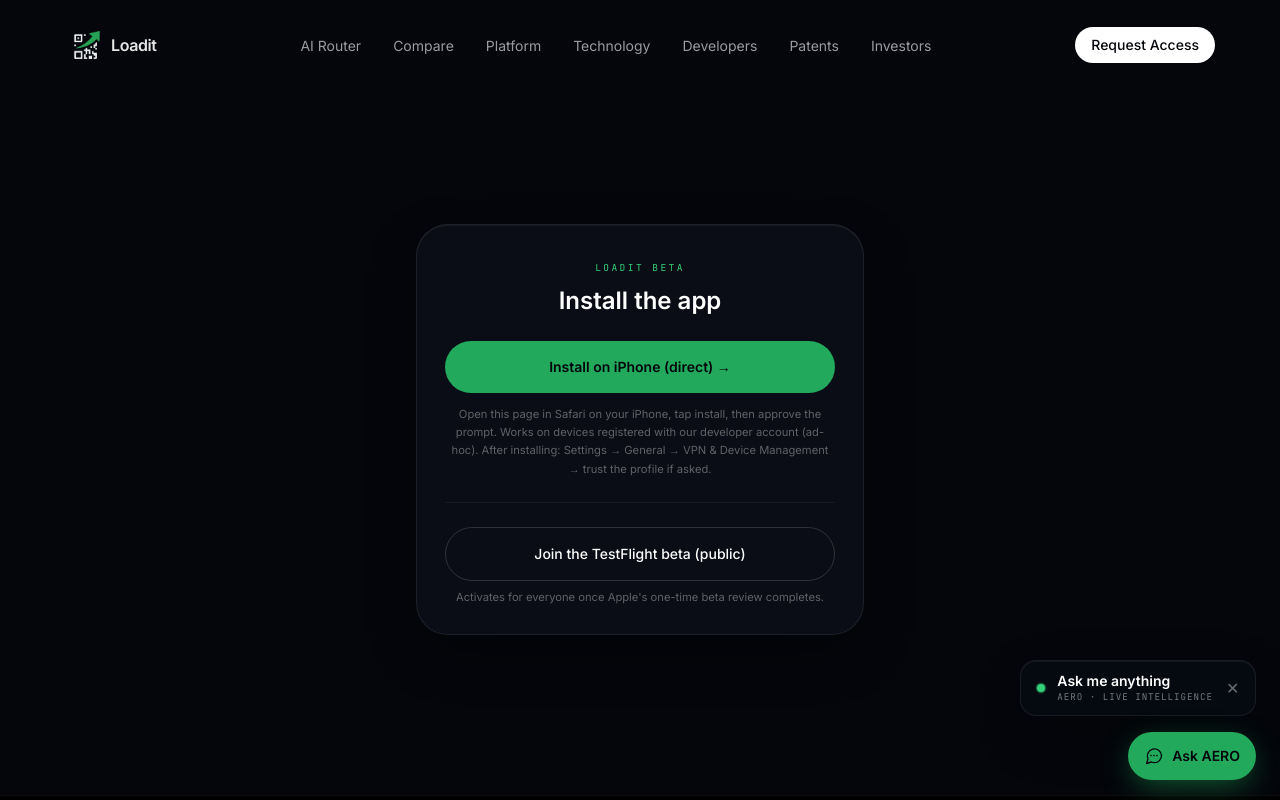
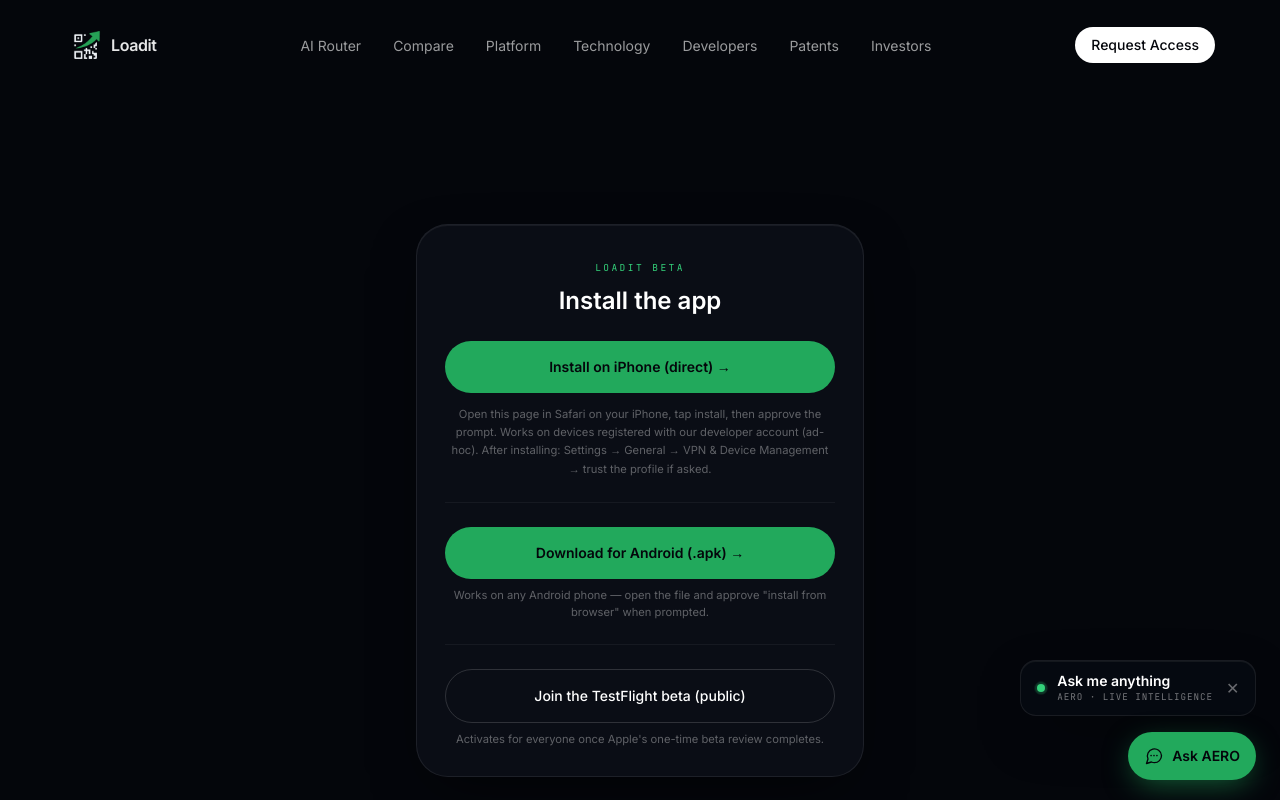
Before and after one commit to trudellcolton1-arch/Loadit, a Next.js app: page /install in a window 1280 px wide. Shown: the top 800 px of the page. Built offline with nearby package versions, Linux system fonts and the light colour scheme.

Commit message:
Install page: host signed Android APK for direct link-install

```diff
--- a/app/install/page.tsx
+++ b/app/install/page.tsx
@@ -40,6 +40,19 @@
 
               <div className="mt-6 border-t border-white/8 pt-6">
                 <a
+                  href="/app/loadit.apk"
+                  className="block w-full rounded-full bg-rail-500 px-6 py-4 text-sm font-semibold text-void transition-all hover:shadow-glow"
+                >
+                  Download for Android (.apk) →
+                </a>
+                <p className="mt-2 text-[0.7rem] text-white/35">
+                  Works on any Android phone — open the file and approve
+                  &quot;install from browser&quot; when prompted.
+                </p>
+              </div>
+
+              <div className="mt-6 border-t border-white/8 pt-6">
+                <a
                   href="https://testflight.apple.com/join/XxdDFBeF"
                   className="block w-full rounded-full border border-white/15 px-6 py-4 text-sm font-medium text-white transition-all hover:bg-white/5"
                 >
```
Also changed, not shown: 1 other file (tests, documents, lock files or other folders).
